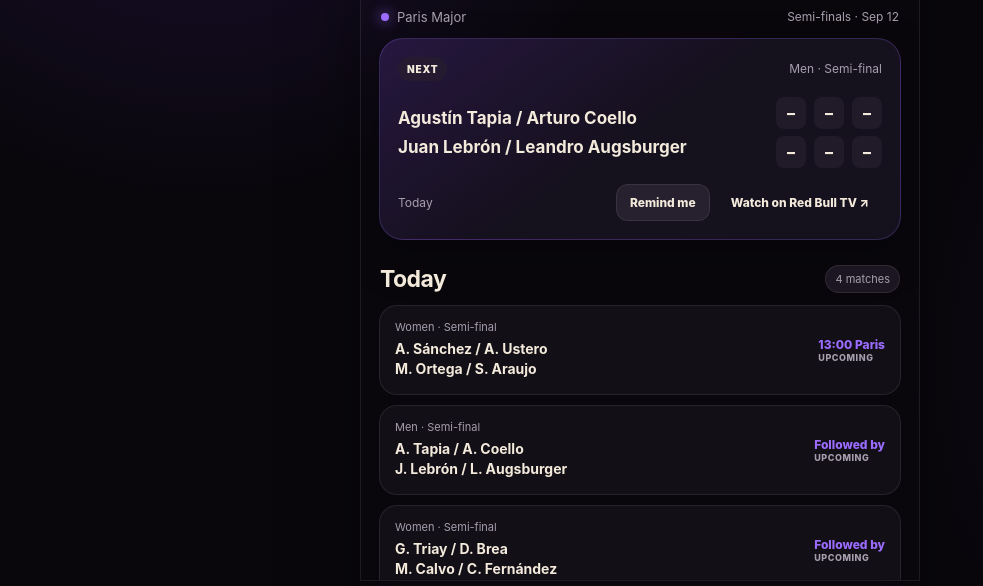
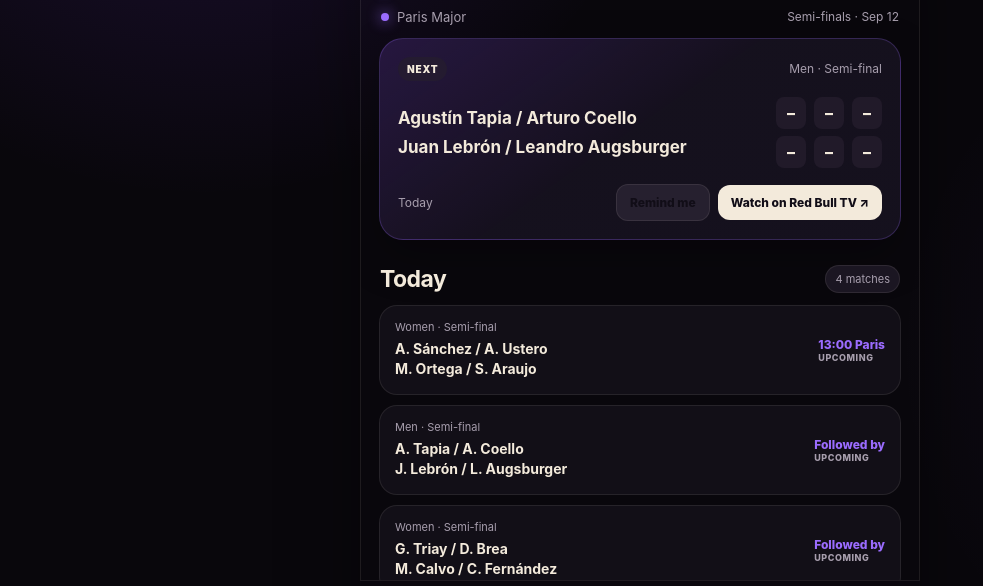
Before and after one commit to nayelwaheed/Padel-Live, a plain HTML site: page index.html in a window 1280 px wide. Shown: the part 129-715 px from the top of the page, without its empty margins (0-983 px from the left). Drawn offline with Linux system fonts and the light colour scheme; no server answers.

Commit message:
Update styles.css

```diff
--- a/styles.css
+++ b/styles.css
@@ -54,10 +54,10 @@ dialog{width:min(calc(100% - 30px),500px);border:1px solid var(--line);border-ra
 .match-actions { display:flex; gap:8px; align-items:center; flex-wrap:wrap; justify-content:flex-end; }
 .stream-btn {
   display:inline-flex; align-items:center; justify-content:center; text-decoration:none;
-  border:0; background:var(--accent); color:#f3eadb; padding:10px 13px;
+  border:0; background:var(--cream); color:#110d17; padding:10px 13px;
   border-radius:12px; font-weight:850; font-size:12px;
 }
-.watch-btn.secondary-action { background:#26202f; color:#f3eadb; border:1px solid var(--line); }
+.watch-btn.secondary-action { background:#26202f; color:#110d17; border:1px solid var(--line); }
 @media (max-width: 430px) {
   .match-footer { align-items:flex-start; gap:10px; flex-direction:column; }
   .match-actions { width:100%; justify-content:stretch; }
@@ -76,7 +76,7 @@ dialog{width:min(calc(100% - 30px),500px);border:1px solid var(--line);border-ra
 .live-stream-card .live-copy { display:flex; flex-direction:column; gap:3px; min-width:0; }
 .live-stream-card strong { color:var(--cream); font-size:13px; letter-spacing:.04em; }
 .live-stream-card small { color:var(--muted); font-size:11px; white-space:nowrap; overflow:hidden; text-overflow:ellipsis; }
-.live-stream-badge { flex:0 0 auto; background:var(--accent); color:#110d17; font-weight:900; font-size:10px; letter-spacing:.08em; padding:8px 10px; border-radius:999px; }
+.live-stream-badge { flex:0 0 auto; background:var(--cream); color:#110d17; font-weight:900; font-size:10px; letter-spacing:.08em; padding:8px 10px; border-radius:999px; }
 .settings-row.busy { opacity:.75; }
 .build-version { margin-top:7px !important; font-size:10px !important; opacity:.62; }
 
```
